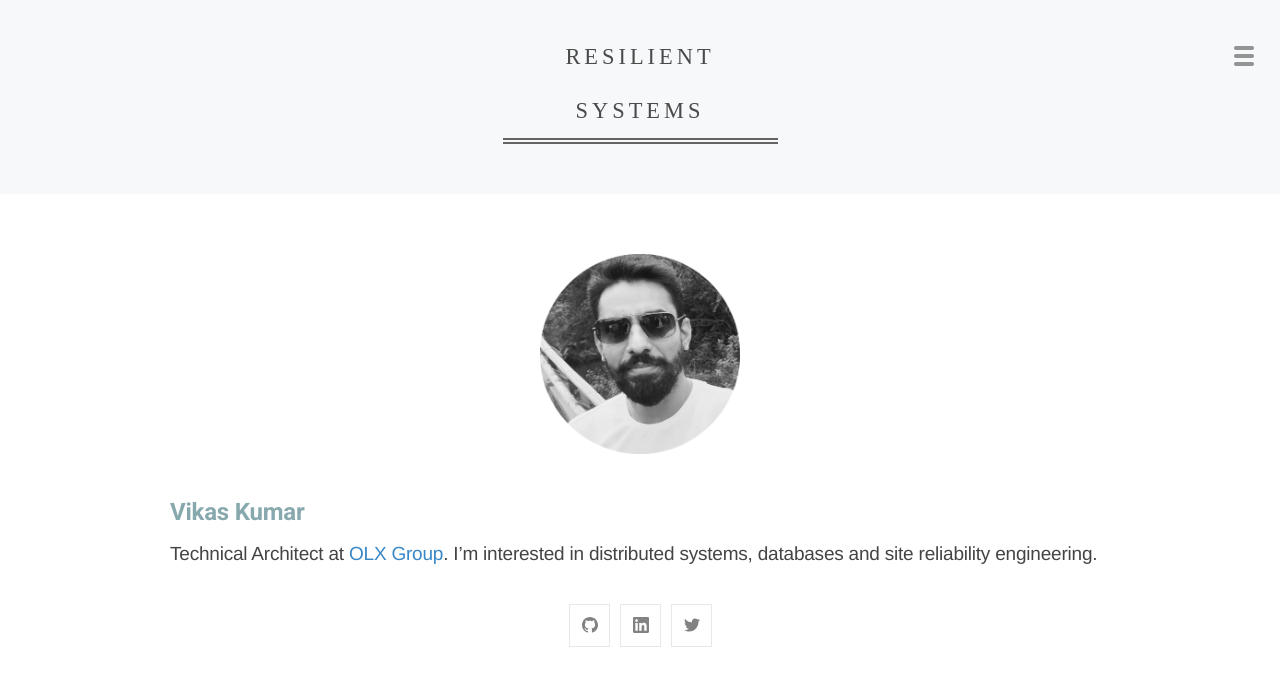
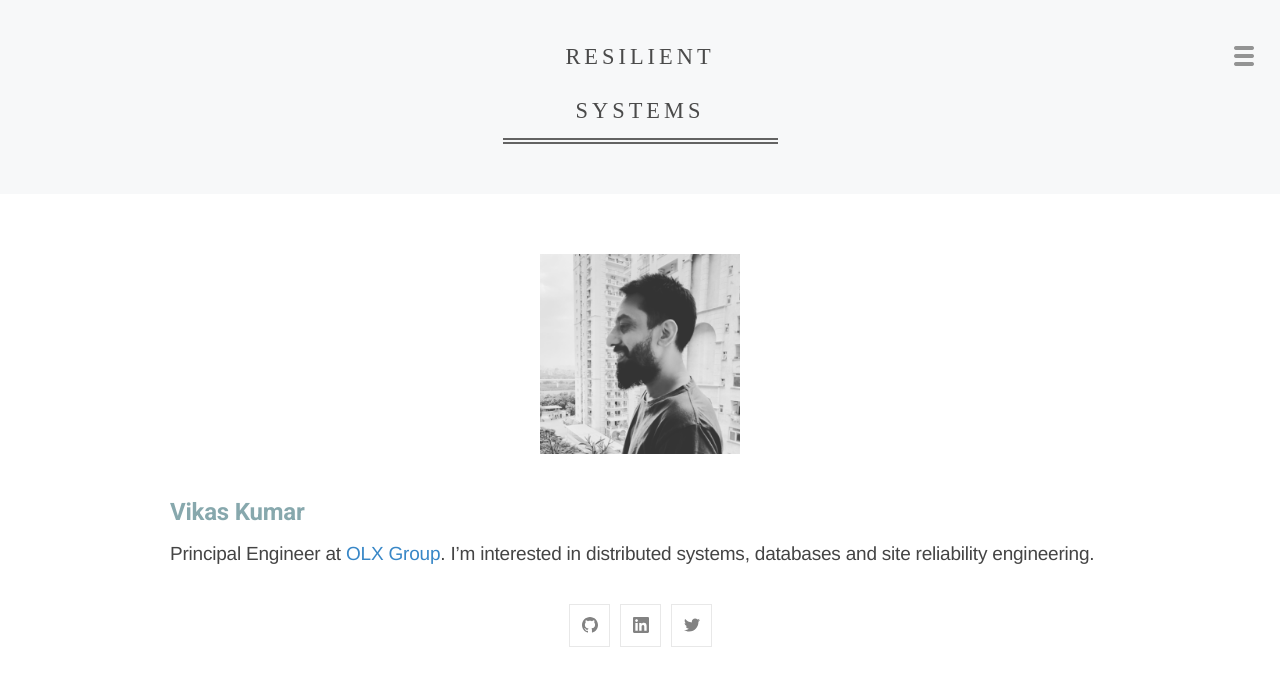
Before and after one commit to linearizable/linearizable.github.io, a Jekyll site: the page built from about.md, in a window 1280 px wide. Shown: the top 686 px of the page. Built offline with Jekyll 4.4.1, drawn with Linux system fonts in a browser that asks for light colours; some web fonts are replaced.

Commit message:
Update about.md

```diff
--- a/about.md
+++ b/about.md
@@ -4,11 +4,11 @@ layout: page
 permalink: /about/
 ---
 
-<img src='/assets/about.png' width='200' />
+<img src='/assets/vikas.jpeg' width='200' />
 
 <div style='font-family: Roboto; font-weight:800; font-size:24px; color:#87a8ad; margin-bottom:10px;'>Vikas Kumar</div>
 
-Technical Architect at [OLX Group](https://www.olxgroup.com/). I'm interested in distributed systems, databases and site reliability engineering.
+Principal Engineer at [OLX Group](https://www.olxgroup.com/). I'm interested in distributed systems, databases and site reliability engineering.
 
 <div class="social-links">
   {%- include social.html -%}
```
